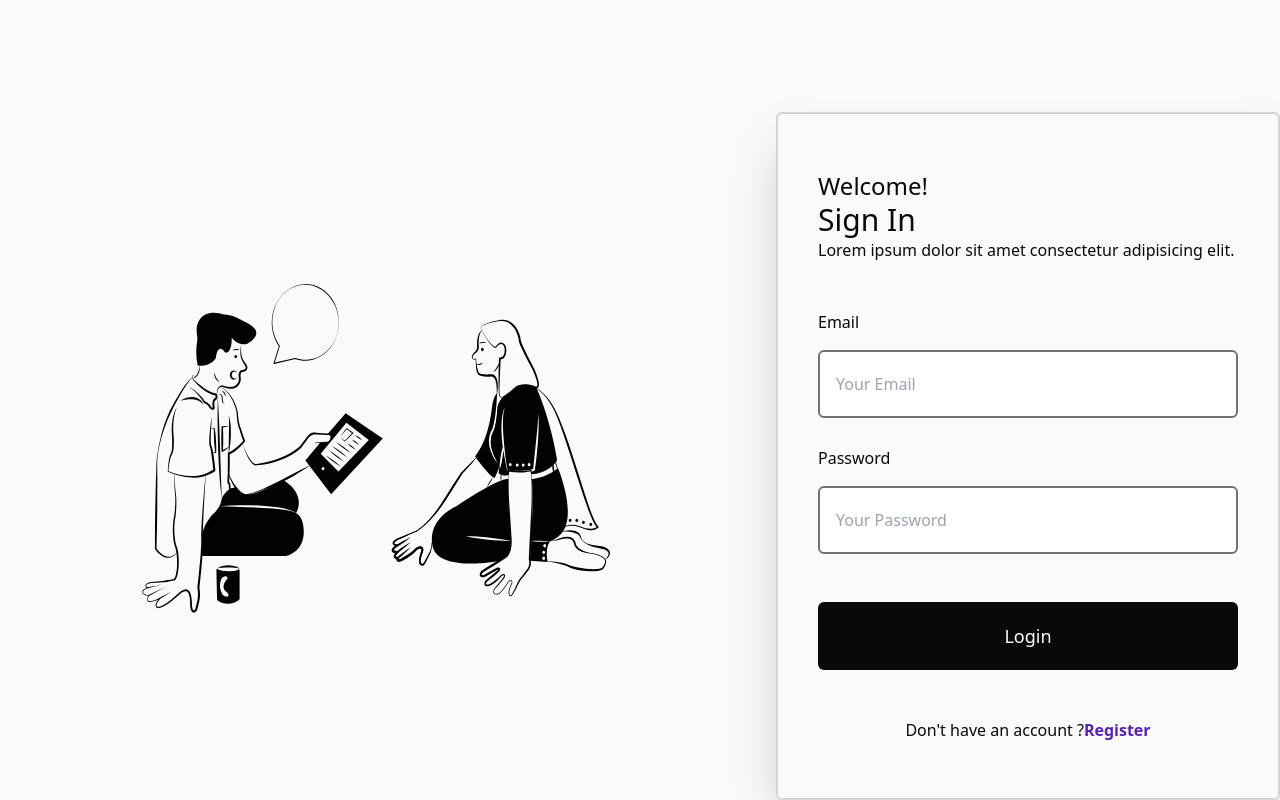
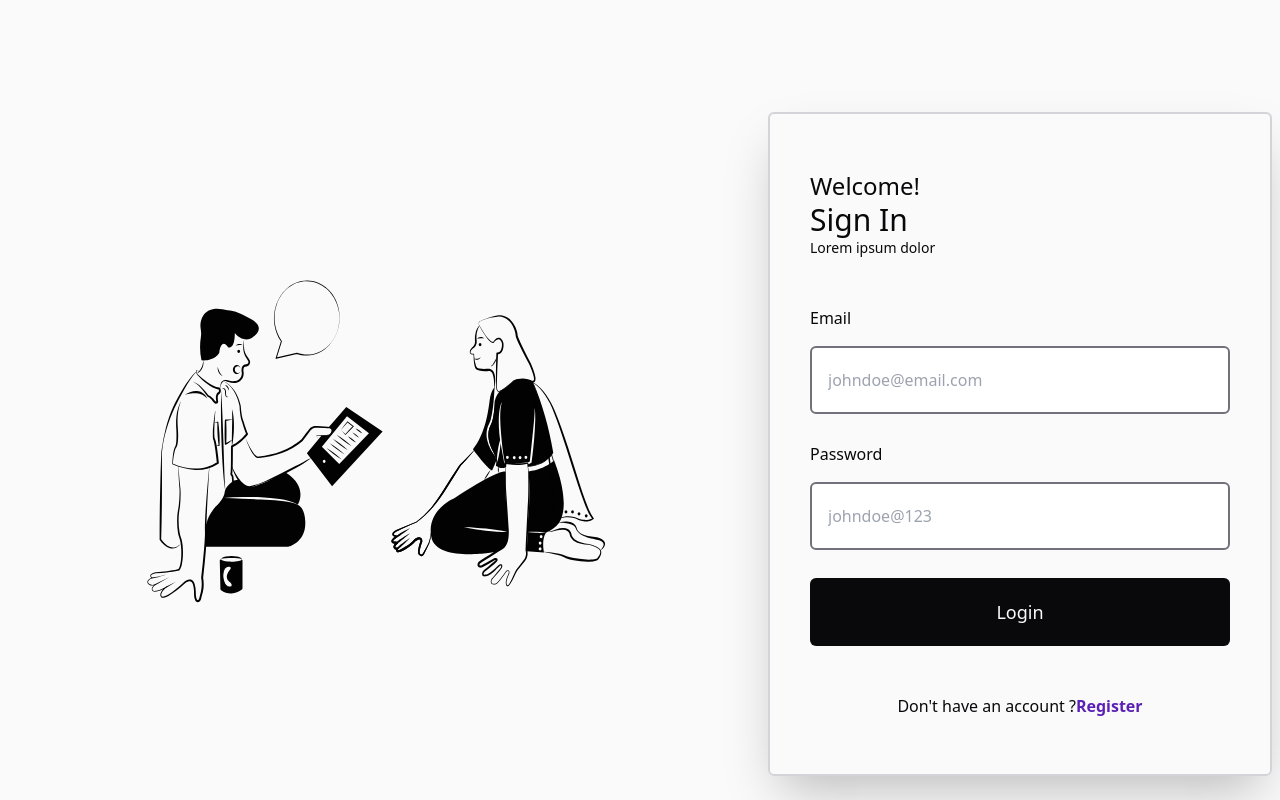
Before and after one commit to Schambin/signin-front, a React (Vite) app: page / in a window 1280 px wide. Built offline with nearby package versions, Linux system fonts and the light colour scheme.

Commit message:
ended login page

```diff
--- a/src/pages/login/index.jsx
+++ b/src/pages/login/index.jsx
@@ -1,29 +1,64 @@
-import { Link } from "react-router-dom"
 import Image from '../../assets/small-team-discussing-ideas-2194220-0.svg';
-import { Input } from '../../components/input/index'
+import { useRef } from "react";
+import { Link, useNavigate } from "react-router-dom";
+import { api } from '../../services/api';
 
 export function Login() {
+    const emailRef = useRef();
+    const passwordRef = useRef();
+    const navigate = useNavigate();
+
+    async function handleSubmit(event) {
+        event.preventDefault();
+
+        try {
+            const reponse = await api.post('/signin', {
+                email: emailRef.current.value,
+                password: passwordRef.current.value,
+            });
+
+            const { token } = reponse.data;
+            localStorage.setItem('token', token);
+
+            navigate('/p/list-users');
+        } catch (err) {
+            console.error(err);
+            alert('Error loging in. Please try again later.');
+        }
+    }
+
     return (
-        <div className="w-full mt-28 flex gap-6 justify-center ">
-            <div className="">
+        <div className="px-2 mt-28 flex gap-6 justify-center ">
+            <div>
                 <img src={Image} alt="boy and girl talking" />
             </div>
-            <div className="max-w-xl px-10 py-14 flex flex-col rounded-md border-2 border-zinc300 gap-12 shadow-2xl">
+            <div className="px-10 py-14 flex flex-col rounded-md border-2 border-zinc300 gap-12 shadow-2xl">
                 <div>
                     <h1 className="text-2xl text-left">Welcome!</h1>
                     <p className="font-medium text-3xl">Sign In</p>
-                    <p className="">Lorem ipsum dolor sit amet consectetur adipisicing elit.</p>
+                    <p className="text-sm">Lorem ipsum dolor</p>
                 </div>
-                <form action="#" className="flex flex-col items-center gap-7">
+                <form onSubmit={handleSubmit} action="#" className="flex flex-col items-center gap-7">
                     <label className="flex flex-col" title="Email" htmlFor="email" >
                         <span>Email</span>
-                        <Input type={'email'} placeholder={'Your Email'} />
+                        <input
+                            ref={emailRef}
+                            type='email'
+                            placeholder='johndoe@email.com'
+                            className="border-2 border-zinc500 rounded-md px-4 py-5 w-[420px] mt-4"
+                        />
                     </label>
                     <label className="flex flex-col" title="Password" htmlFor="password" >
-                        Password<Input type={'password'} placeholder={'Your Password'} />
+                        <span>Password</span>
+                        <input
+                            ref={passwordRef}
+                            type='password'
+                            placeholder='johndoe@123'
+                            className="border-2 border-zinc500 rounded-md px-4 py-5 w-[420px] mt-4"
+                        />
                     </label>
+                    <button className="text-zinc50 text-lg py-5 bg-zinc950 rounded-md w-full">Login</button>
                 </form>
-                <button className="text-zinc50 text-lg py-5 bg-zinc950 rounded-md">Login</button>
                 <p className="text-center">Don't have an account ?
                     <Link className="text-violet800 font-bold hover:underline" to={"/register"}>Register</Link></p>
             </div>
```
